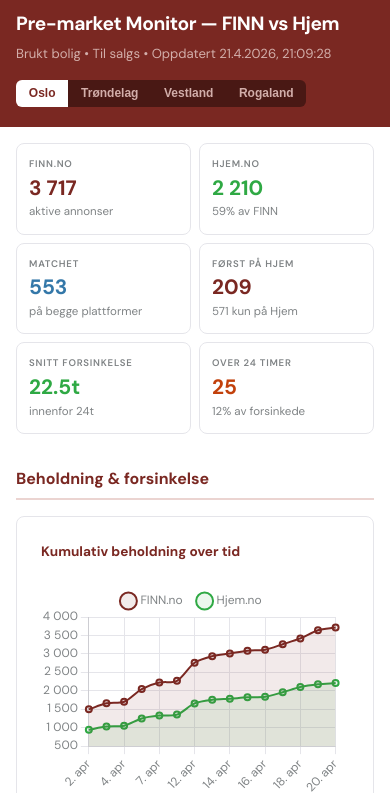
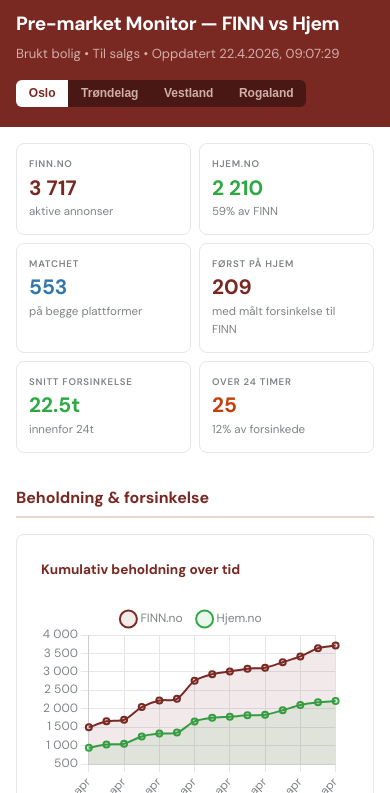
Before and after one commit to eirik-d/premarket-dashboard, a plain HTML site: page index.html in a window 390 px wide. Shown: the part 51-844 px from the top of the page. Drawn offline with nearby package versions, Linux system fonts and the light colour scheme.

Commit message:
Fix: remove misleading 'kun på Hjem' count, improve mobile

```diff
--- a/index.html
+++ b/index.html
@@ -136,7 +136,7 @@
         Vend
       </div>
       <h1 style="margin-top: 0.75rem;">Pre-market Monitor &mdash; FINN vs Hjem</h1>
-      <div class="subtitle">Brukt bolig &bull; Til salgs &bull; Oppdatert 21.4.2026, 21:09:28</div>
+      <div class="subtitle">Brukt bolig &bull; Til salgs &bull; Oppdatert 22.4.2026, 09:07:29</div>
       <div class="region-tabs" id="regionTabs"></div>
     </div>
   </div>
@@ -217,7 +217,7 @@ function render() {
       <div class="kpi">
         <div class="label">F&oslash;rst p&aring; Hjem</div>
         <div class="val">${fmt(d.delays.length)}</div>
-        <div class="sub">${d.hjemOnlyCount > 0 ? d.hjemOnlyCount + ' kun p&aring; Hjem' : 'pre-listing delay'}</div>
+        <div class="sub">med m&aring;lt forsinkelse til FINN</div>
       </div>
       <div class="kpi ${d.avgDelay > 1 ? 'warn' : 'accent-green'}">
         <div class="label">Snitt forsinkelse</div>
```
